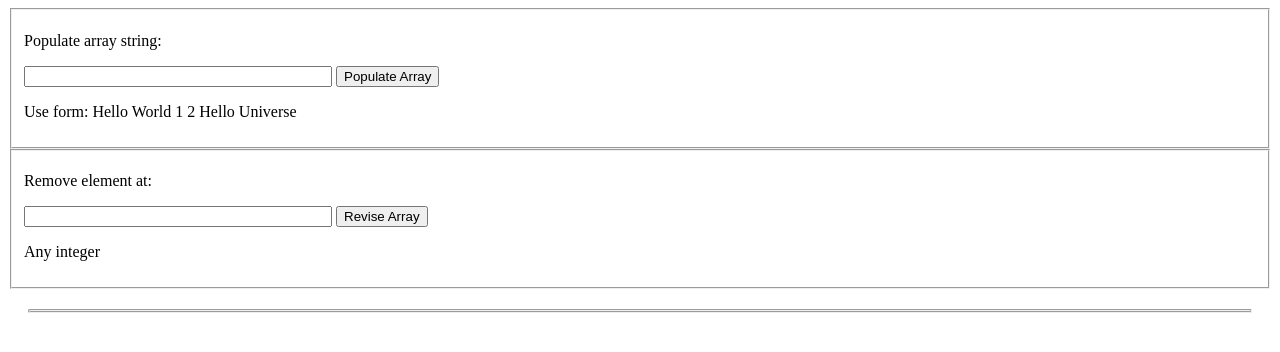
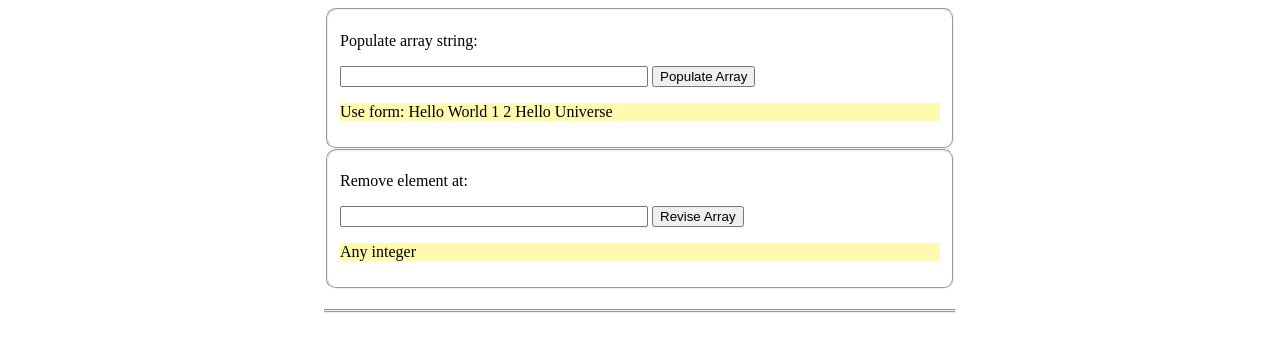
Before and after one commit to jvmqueue/dataMethods, a website: page site/index.html in a window 1280 px wide. Drawn offline with Linux system fonts and the light colour scheme.

Commit message:
add class selectors

```diff
--- a/site/styles/main.css
+++ b/site/styles/main.css
@@ -1,12 +1,22 @@
 /* from general to specific */
+fieldset{
+	border-radius:10px;
+}
+.container{
+	width:50%;
+	margin:auto;
+}
 .block{
 	display:block;
+}
+.info{
+	background-color:#FFFAAE;
 }
 .txtValuesForArray{
 	width:300px;
 }
 .result{
-	margin:20px;
+	margin:20px 0;
 	border-radius:10px;
 	padding:0 5px;
 	background-color:#CCCCCC;
```
